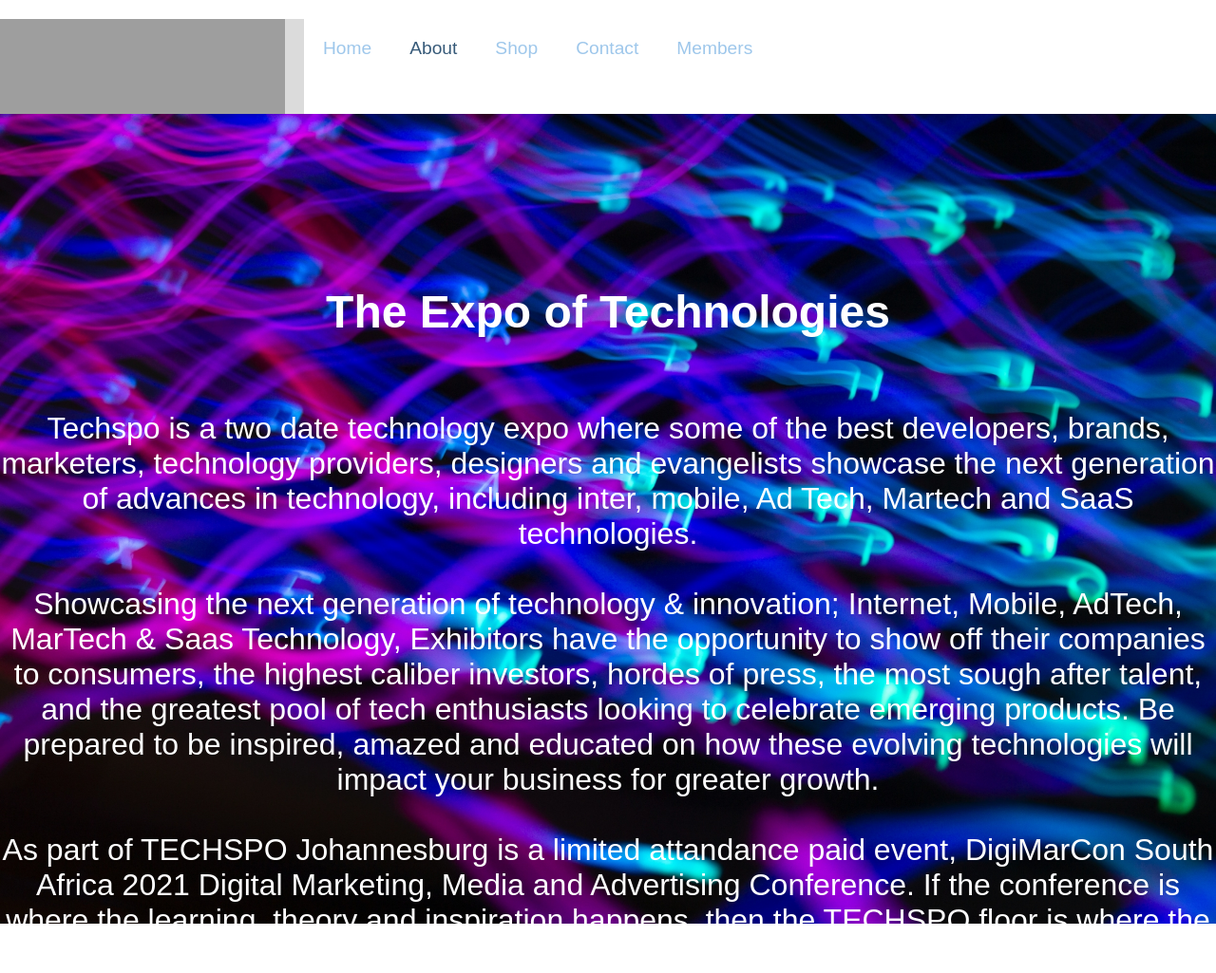
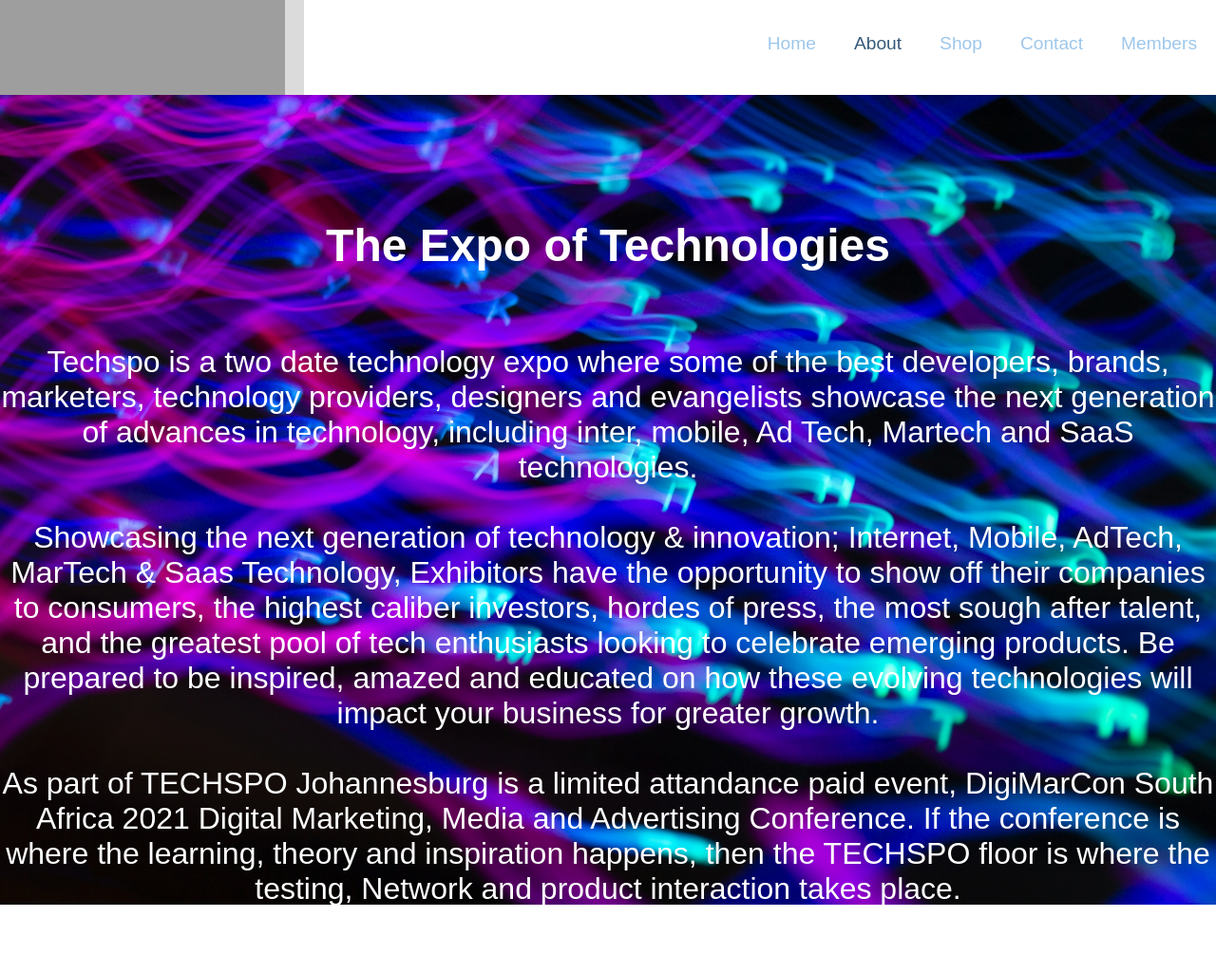
Before and after one commit to navitz97/TechspoWebsiteMain, a PHP site: page /About.php in a window 1280 px wide. Shown: the whole page at 95% size. After the commit the page ends 953 px from the top, so only its background shows below. Run offline with PHP 8.4, Linux system fonts and the light colour scheme; grey boxes are pictures that could not be loaded.

Commit message:
Some more nav

```diff
--- a/About.php
+++ b/About.php
@@ -5,7 +5,7 @@
     <meta charset="UTF-8">
     <meta http-equiv="X-UA-Compatible" content="IE=edge">
     <meta name="viewport" content="width=device-width, initial-scale=1.0">
-    <link rel="stylesheet" href="Styles.css">
+    <link rel="stylesheet" href="Styles.css?v=<?php echo time(); ?>">
     <title>About</title>
 </head>
 
--- a/Contact.php
+++ b/Contact.php
@@ -5,7 +5,7 @@
     <meta charset="UTF-8">
     <meta http-equiv="X-UA-Compatible" content="IE=edge">
     <meta name="viewport" content="width=device-width, initial-scale=1.0">
-    <link rel="stylesheet" href="Styles.css">
+    <link rel="stylesheet" href="Styles.css?v=<?php echo time(); ?>">
     <title>Contact</title>
 </head>
 
--- a/Members.php
+++ b/Members.php
@@ -5,7 +5,7 @@
     <meta charset="UTF-8">
     <meta http-equiv="X-UA-Compatible" content="IE=edge">
     <meta name="viewport" content="width=device-width, initial-scale=1.0">
-    <link rel="stylesheet" href="Styles.css">
+    <link rel="stylesheet" href="Styles.css?v=<?php echo time(); ?>">
     <title>Members</title>
 </head>
 
@@ -21,7 +21,7 @@
         <a href="About.php">About</a>
         <a href="Store.php">Shop</a>
         <a href="Contact.php">Contact</a>
-        <a href="Members.php">Members</a>
+        <a href="Members.php" class="active">Members</a>
     </div>
 </body>
 
--- a/Store.php
+++ b/Store.php
@@ -5,7 +5,7 @@
     <meta charset="UTF-8">
     <meta http-equiv="X-UA-Compatible" content="IE=edge">
     <meta name="viewport" content="width=device-width, initial-scale=1.0">
-    <link rel="stylesheet" href="Styles.css">
+    <link rel="stylesheet" href="Styles.css?v=<?php echo time(); ?>">
     <title>Store</title>
 </head>
 
--- a/Styles.css
+++ b/Styles.css
@@ -49,17 +49,19 @@ body {
 
 .navbar
 {
-    /* float: right; */
+    float: right;
+    height: 100px;
     display: flex;
     background-color: white;
-    margin-top: 20px;
+    position: relative;
+    z-index: 10;
 }
 
 .navbar a
 {
     background-color: white;
     color: #9ec7eb;
-    padding: 20px 20px;
+    padding: 35px 20px;
     text-decoration: none;
     text-align: center;
     font-size: larger;
@@ -67,8 +69,7 @@ body {
 
 .navbar a:hover
 {
-    background-color: black;
-    color: white;
+    color: #525658;
 }
 
 .navbar .active
```
Also changed, not shown: index.php (+4 -4 lines).
